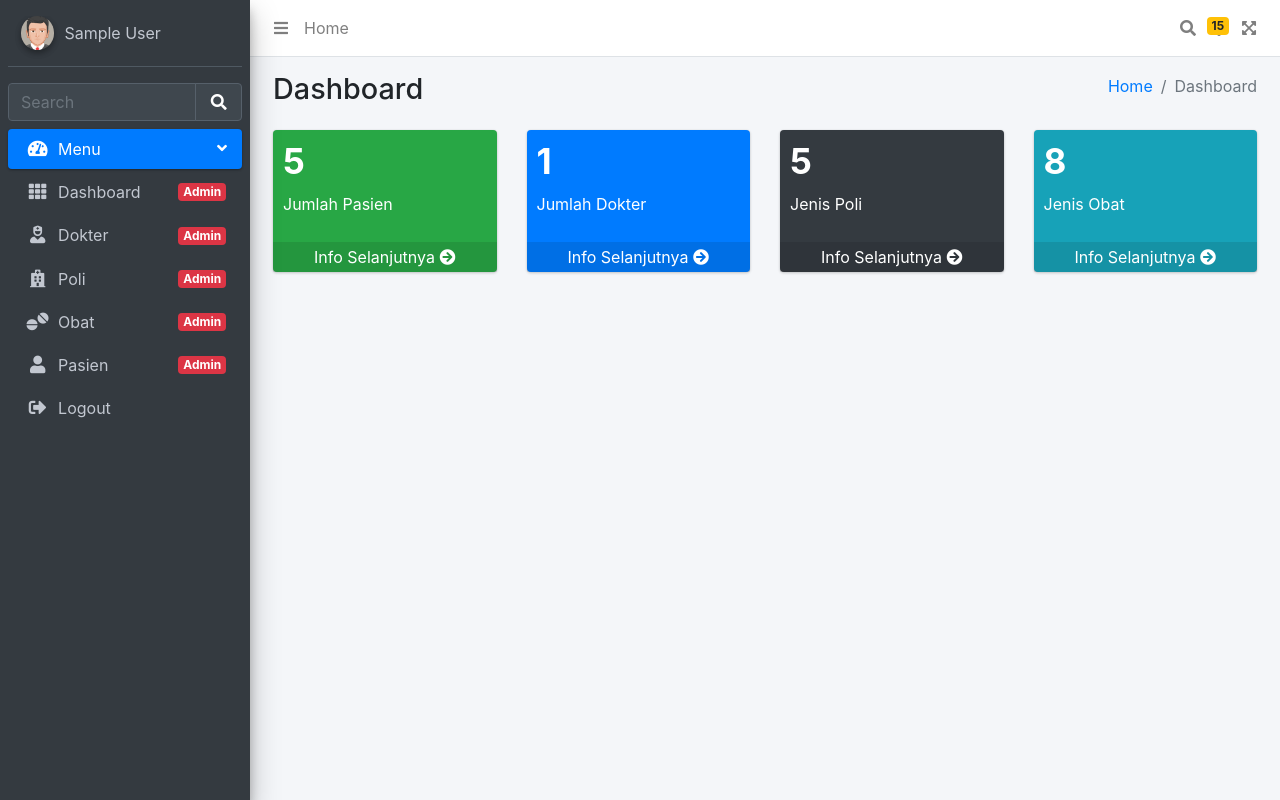
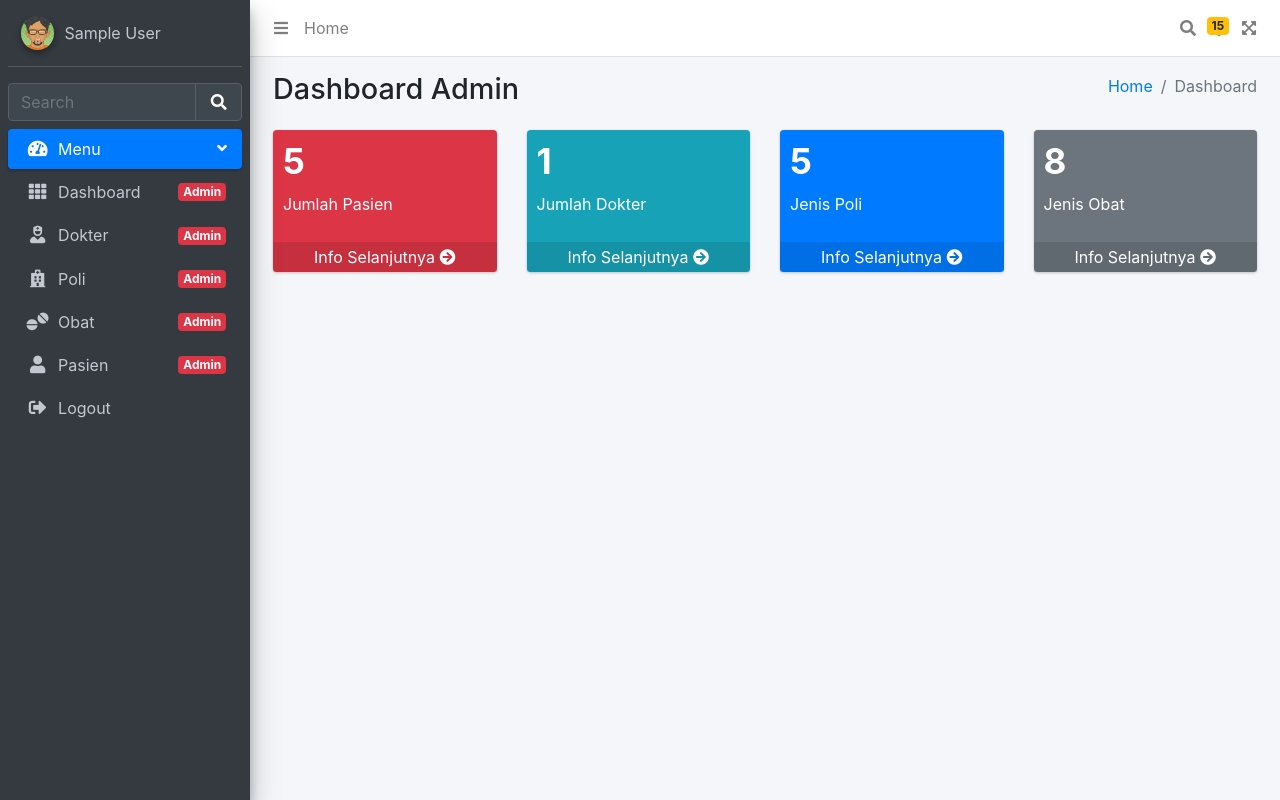
Before and after one commit to abilllll10/poliklinik, a PHP site: page /dashboard_admin.php in a window 1280 px wide. Run offline with PHP 8.4, Linux system fonts and the light colour scheme; the visitor is signed in with stand-in values (Sample User, id 1); data comes from the database, SQL or seed files in the repository; some libraries are stand-ins or nearby versions.

Commit message:
baruuuuuu2

```diff
--- a/components/sidebar.php
+++ b/components/sidebar.php
@@ -11,7 +11,7 @@
         <!-- Sidebar user panel (optional) -->
         <div class="user-panel mt-3 pb-3 mb-3 d-flex">
             <div class="image">
-                <img src="assets/dist/img/avatar5.png" class="img-circle elevation-2" alt="User Image">
+                <img src="assets/dist/img/avatar4.png" class="img-circle elevation-2" alt="User Image">
             </div>
             <div class="info">
                 <a href="#" class="d-block"><?php echo $username ?></a>
--- a/pages/dashboard/index3.php
+++ b/pages/dashboard/index3.php
@@ -94,7 +94,7 @@ if ($result_pasien && $result_dokter && $result_poli && $result_obat) {
         <div class="container-fluid">
             <div class="row mb-2">
                 <div class="col-sm-6">
-                    <h1 class="m-0">Dashboard</h1>
+                    <h1 class="m-0">Dashboard Admin</h1>
                 </div><!-- /.col -->
                 <div class="col-sm-6">
                     <ol class="breadcrumb float-sm-right">
@@ -113,7 +113,7 @@ if ($result_pasien && $result_dokter && $result_poli && $result_obat) {
             <div class="row">
                 <div class="col-lg-3 col-6">
                     <!-- small box -->
-                    <div class="small-box bg-success">
+                    <div class="small-box bg-danger">
                         <div class="inner">
                             <h3><?php echo $jumlah_pasien; ?></h3>
 
@@ -129,7 +129,7 @@ if ($result_pasien && $result_dokter && $result_poli && $result_obat) {
                 <!-- ./col -->
                 <div class="col-lg-3 col-6">
                     <!-- small box -->
-                    <div class="small-box bg-primary">
+                    <div class="small-box bg-info">
                         <div class="inner">
                             <h3><?php echo $jumlah_dokter; ?><sup style="font-size: 20px"></sup></h3>
 
@@ -145,7 +145,7 @@ if ($result_pasien && $result_dokter && $result_poli && $result_obat) {
                 <!-- ./col -->
                 <div class="col-lg-3 col-6">
                     <!-- small box -->
-                    <div class="small-box bg-dark">
+                    <div class="small-box bg-primary">
                         <div class="inner">
                             <h3><?php echo $jumlah_poli; ?></h3>
 
@@ -161,7 +161,7 @@ if ($result_pasien && $result_dokter && $result_poli && $result_obat) {
                 <!-- ./col -->
                 <div class="col-lg-3 col-6">
                     <!-- small box -->
-                    <div class="small-box bg-info">
+                    <div class="small-box bg-secondary">
                         <div class="inner">
                             <h3><?php echo $jumlah_obat; ?></h3>
 
```
